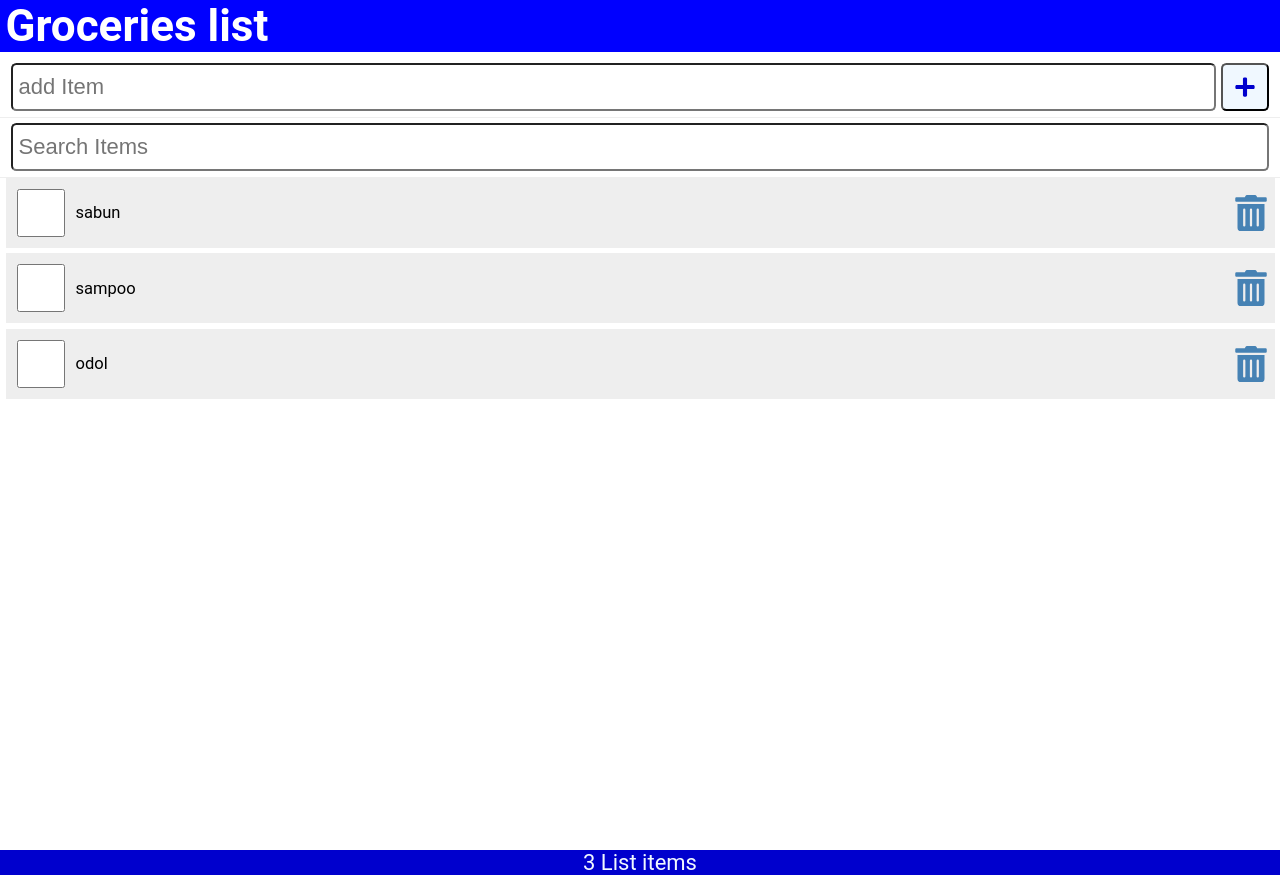
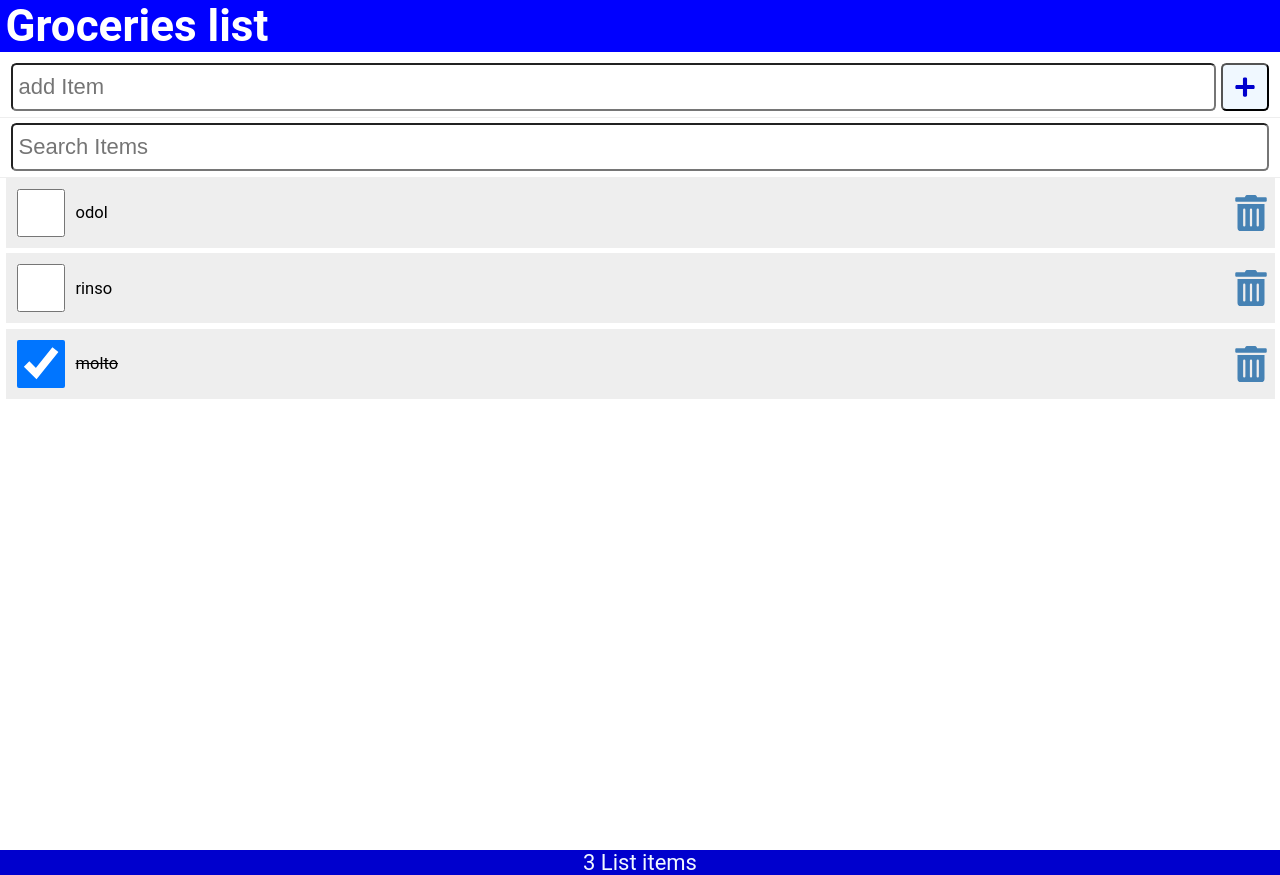
Before and after one commit to togetherwego/learn-react, a React (Create React App) app: page / in a window 1280 px wide. Built offline with nearby package versions, Linux system fonts and the light colour scheme; data requests are answered from the project's data file.

Commit message:
add: crud

```diff
--- a/data/db.json
+++ b/data/db.json
@@ -1,20 +1,19 @@
-
 {
   "items": [
-    {
-      "id": 1,
-      "checked": false,
-      "item": "sabun"
-    },
-    {
-      "id": 2,
-      "checked": false,
-      "item": "sampoo"
-    },
     {
       "id": 3,
       "checked": false,
       "item": "odol"
+    },
+    {
+      "id": 4,
+      "checked": false,
+      "item": "rinso"
+    },
+    {
+      "id": 5,
+      "checked": true,
+      "item": "molto"
     }
   ]
 }
--- a/src/App.js
+++ b/src/App.js
@@ -6,6 +6,7 @@
 import { useState, useEffect } from 'react'
 import AddItem from './AddItem'
 import SearchItem from './SearchItem'
+import apiRequest from './apiRequest'
 
 function App() {
   const API_URL = 'http://localhost:3500/items'
@@ -33,36 +34,56 @@
         setisLoading(false)
       }
     }
-    setTimeout(() => {
-      (async () => await fetchItems())()
-    }, 2000)
-    // fetchItems()
+    setTimeout(() => (fetchItems()), 2000)
   }, [])
 
-  const setAndSaveItems = (newItems) => {
-    setItems(newItems)
-    localStorage.setItem('shoppinglist', JSON.stringify(newItems))
-  }
 
-  const addItem = (item) => {
+  const addItem = async (item) => {
     const id = items.length ? items[items.length - 1].id + 1 : 1
     const myNewItem = { id, checked: false, item }
     const listItems = [...items, myNewItem]
-    setAndSaveItems(listItems)
+    setItems(listItems)
+
+    const postOptions = {
+      method: 'POST',
+      headers: {
+        'Content-Type' : 'application/json'
+      },
+      body: JSON.stringify(myNewItem)
+    }
+    const result = await apiRequest(API_URL, postOptions)
+    if(result) setfetchError(result)
   }
 
   //using usestate to can check the list
-  const handleCheck = (id) => {
+  const handleCheck = async (id) => {
     console.log(`key: ${id}`)
     const listItems = items.map((item) =>
       item.id === id ? { ...item, checked: !item.checked } : item
     )
-    setAndSaveItems(listItems)
+    setItems(listItems)
+
+    const myItem = listItems.filter((item) => item.id === id)
+    const updateOptions = {
+      method: 'PATCH',
+      headers: {
+        'Content-Type' : 'application/json'
+      },
+      body: JSON.stringify({checked: myItem[0].checked})
+    }
+    const reqUrl = `${API_URL}/${id}`;
+    const result = await apiRequest(reqUrl, updateOptions);
+    if (result) setfetchError(result);
   }
 
-  const handleDelete = (id) => {
+  const handleDelete = async (id) => {
     const listItems = items.filter((item) => item.id !== id)
-    setAndSaveItems(listItems)
+    setItems(listItems)
+
+    const deleteOptions = {method: 'DELETE'}
+    const reqUrl = `${API_URL}/${id}`
+    const result = await apiRequest(reqUrl, deleteOptions)
+    if(result) setfetchError(result)
   }
 
   const handleSubmit = (e) => {
--- /dev/null
+++ b/src/apiRequest.js
@@ -0,0 +1,12 @@
+const apiRequest = async (url = '', optionsObj = null, errMsg = null) => {
+  try {
+    const response = await fetch(url, optionsObj)
+    if (!response.ok) throw Error('Please reload the app')
+  } catch (err) {
+    errMsg = err.message;
+  } finally {
+    return errMsg;
+  }
+}
+
+export default apiRequest
```
Also changed, not shown: 1 other file (tests, documents, lock files or other folders).
